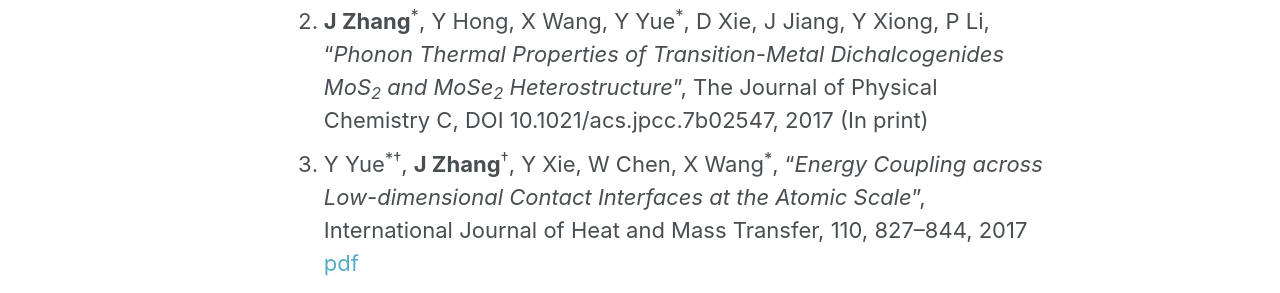
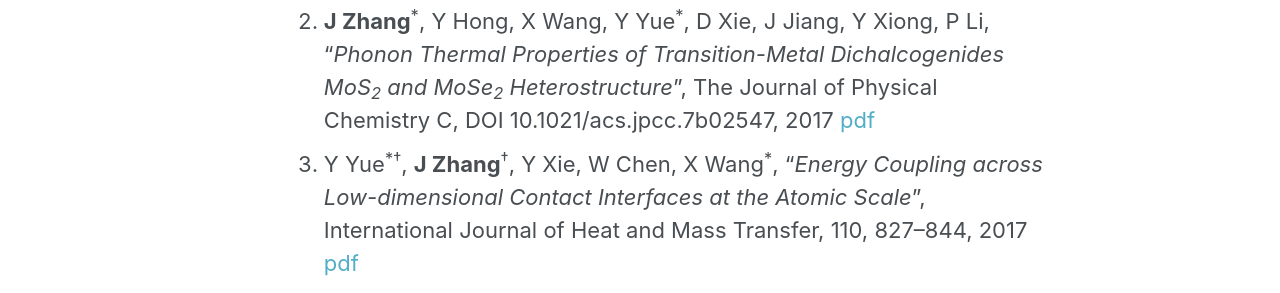
Before and after one commit to JingchaoZhang/JingchaoZhang.github.io, a Jekyll site: the page built from _pages/publications.md, in a window 1280 px wide and 900 px high. Shown: the part 362-655 px from the top of the window. Built offline with Jekyll 4.4.1, drawn with Linux system fonts in a browser that asks for light colours.

Commit message:
Update publications.md

```diff
--- a/_pages/publications.md
+++ b/_pages/publications.md
@@ -8,7 +8,7 @@
 (<sup>\*</sup>Corresponding author; <sup>†</sup>Equal contribution)
 
 1. X. Wang, Y Hong, D Ma, **J Zhang**<sup>\*</sup>, "_Molecular Dynamics Study of Thermal Transport in Nitrogenated Holey Graphene Bilayer_", Journal of Materials Chemistry C, DOI: 10.1039/C7TC01536D, 2017 (In print)
-1. **J Zhang**<sup>\*</sup>, Y Hong, X Wang, Y Yue<sup>\*</sup>, D Xie, J Jiang, Y Xiong, P Li, "_Phonon Thermal Properties of Transition-Metal Dichalcogenides MoS<sub>2</sub> and MoSe<sub>2</sub> Heterostructure_", The Journal of Physical Chemistry C, DOI 10.1021/acs.jpcc.7b02547, 2017 (In print)
+1. **J Zhang**<sup>\*</sup>, Y Hong, X Wang, Y Yue<sup>\*</sup>, D Xie, J Jiang, Y Xiong, P Li, "_Phonon Thermal Properties of Transition-Metal Dichalcogenides MoS<sub>2</sub> and MoSe<sub>2</sub> Heterostructure_", The Journal of Physical Chemistry C, DOI 10.1021/acs.jpcc.7b02547, 2017 [pdf](https://drive.google.com/file/d/0B3Yj4QkZpI-dSGYxSlRtLWxXRHc/view?usp=sharing)
 1. Y Yue<sup>\*</sup><sup>†</sup>, **J Zhang**<sup>†</sup>, Y Xie, W Chen, X Wang<sup>\*</sup>, "_Energy Coupling across Low-dimensional Contact Interfaces at the Atomic Scale_", International Journal of Heat and Mass Transfer, 110, 827–844, 2017 [pdf](https://drive.google.com/file/d/0B3Yj4QkZpI-dbHZraTVJU016cDQ/view?usp=sharing)
 1. Q Xiong, Y Yang, F Xu, Y Pan, **J Zhang**, K Hong<sup>\*</sup>, G Lorenzini<sup>\*</sup>, S Wang<sup>\*</sup>, "_Overview of Computational Fluid Dynamics Simulation of Reactor-Scale Biomass Pyrolysis_", ACS Sustainable Chemistry & Engineering, 5(4), 2783–2798, 2017 [pdf](https://drive.google.com/file/d/0B3Yj4QkZpI-dTGVDZFdyRlhqaVE/view?usp=sharing)
 1. X Wang, **J Zhang**, Y Chen<sup>\*</sup>, P Chan<sup>\*</sup>, "_Molecular dynamics study of thermal transport in dinaphtho[2,3-b:2',3'-f]thieno[3,2-b]thiophene (DNTT) organic semiconductor_", Nanoscale, 9, 2262-2271, 2017 [pdf](https://drive.google.com/file/d/0B3Yj4QkZpI-ddHJYWmpEeWVkZ1k/view?usp=sharing)
```
